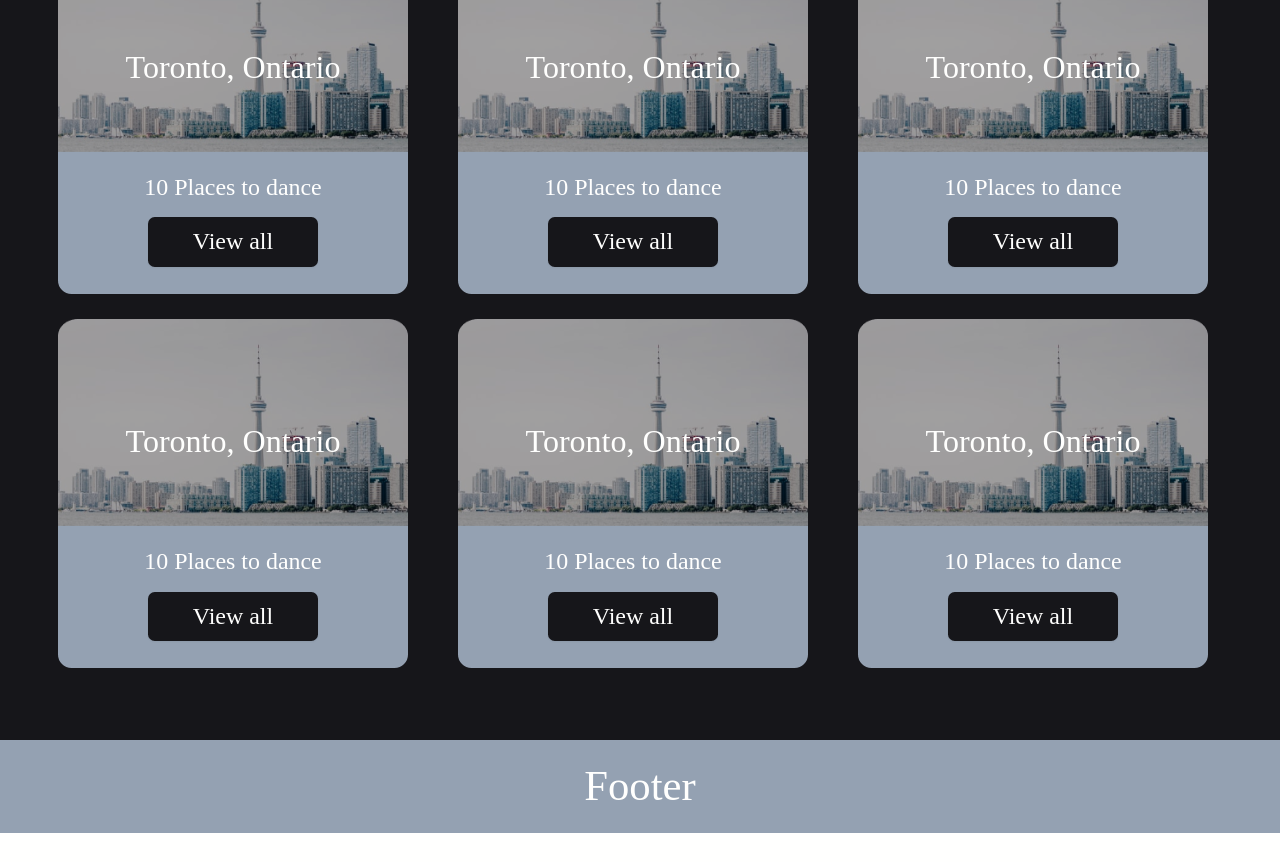
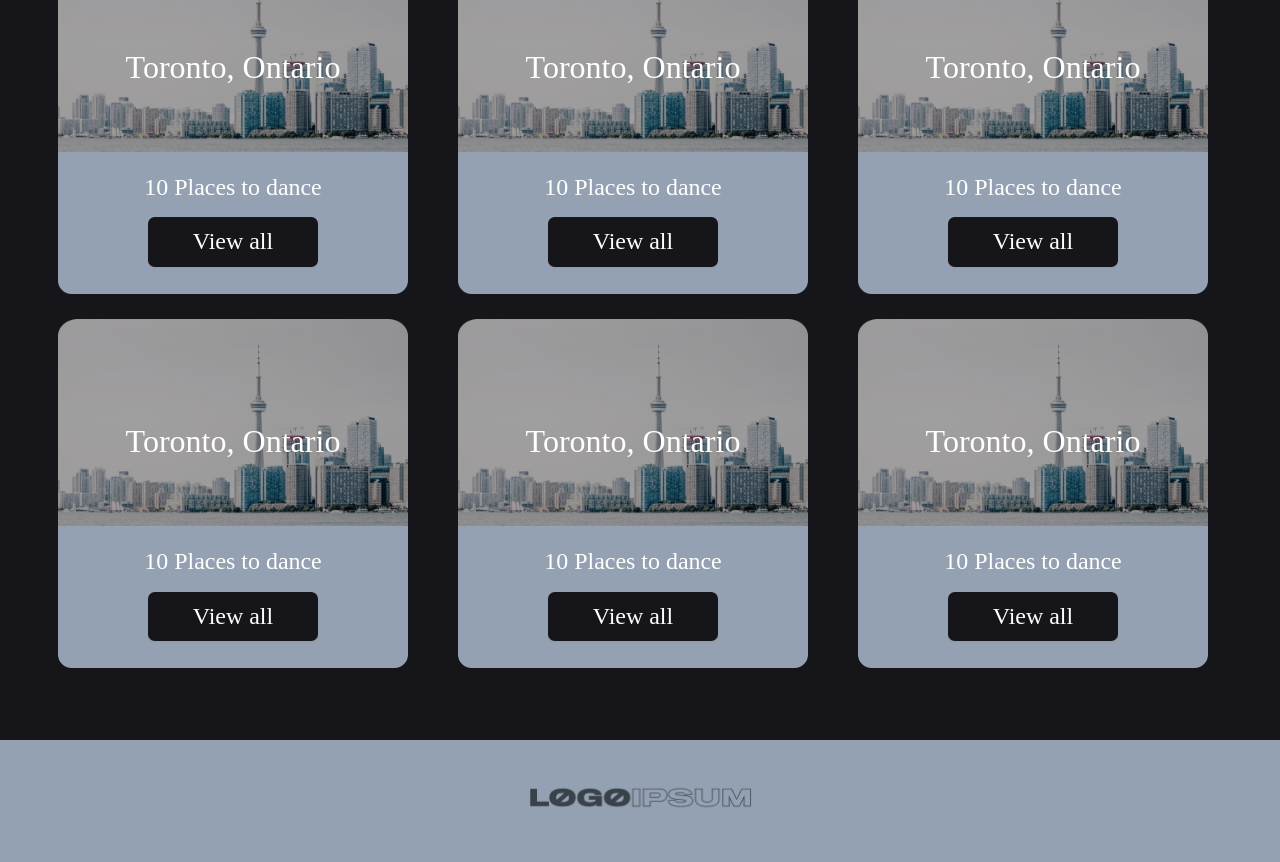
Before and after one commit to marcuspapin/dance-list-nextjs, a Next.js app: page / in a window 1280 px wide. Shown: the part 767-1629 px from the top of the page. Before the commit the page ends 1600 px from the top, so only its background shows below. Built offline with nearby package versions, Linux system fonts and the light colour scheme.

Commit message:
add logo to footer

```diff
--- a/components/Footer/index.tsx
+++ b/components/Footer/index.tsx
@@ -1,7 +1,9 @@
+import Image from 'next/image'
+
 function Footer() {
   return (
-    <footer className="bg-gray py-4 text-center">
-      <p className="text-light text-h3">Footer</p>
+    <footer className="bg-gray py-10 text-center">
+      <Image src="/logo.png" width={225} height={25} />
     </footer>
   )
 }
```
Also changed, not shown: public/logo.png (added).
